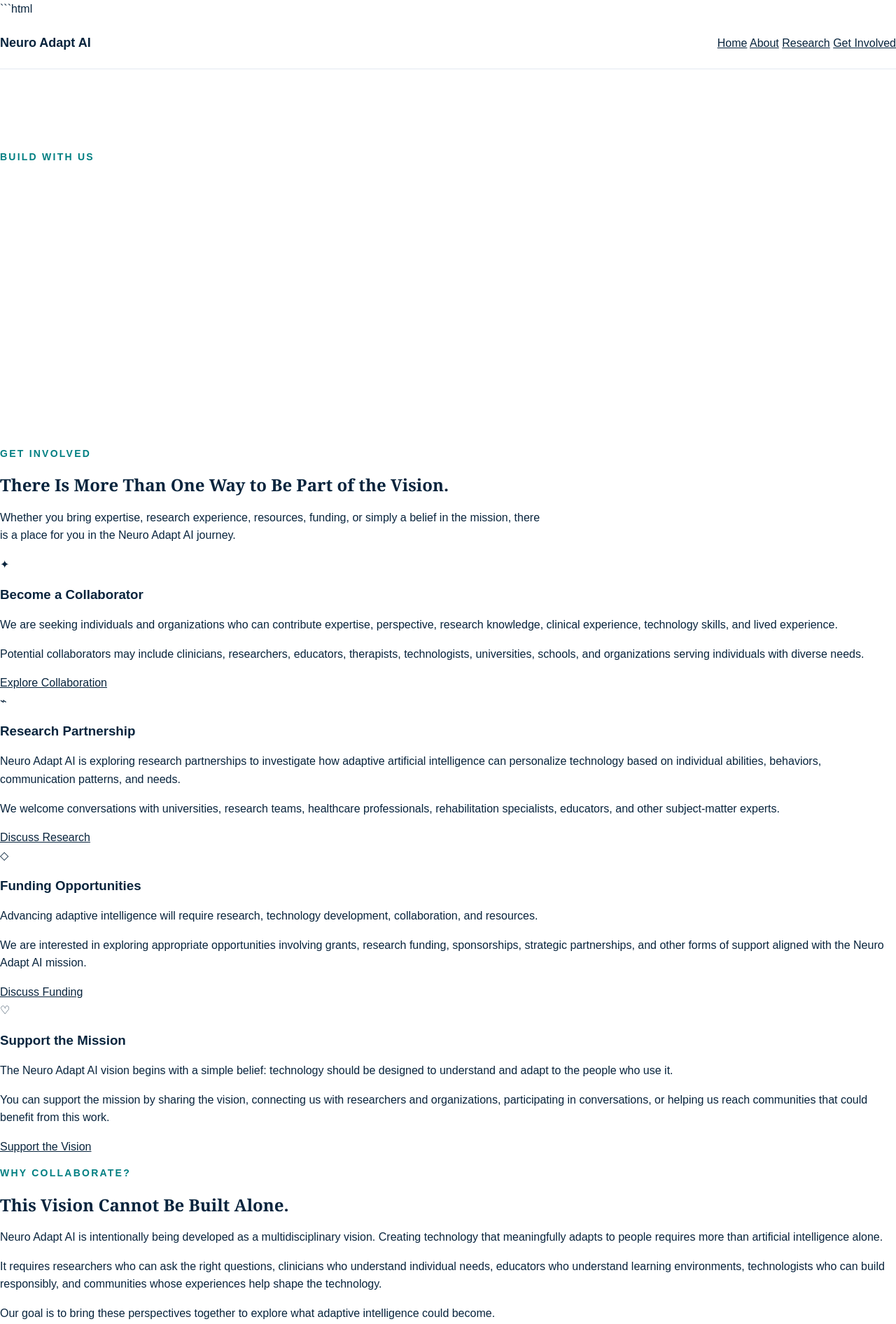
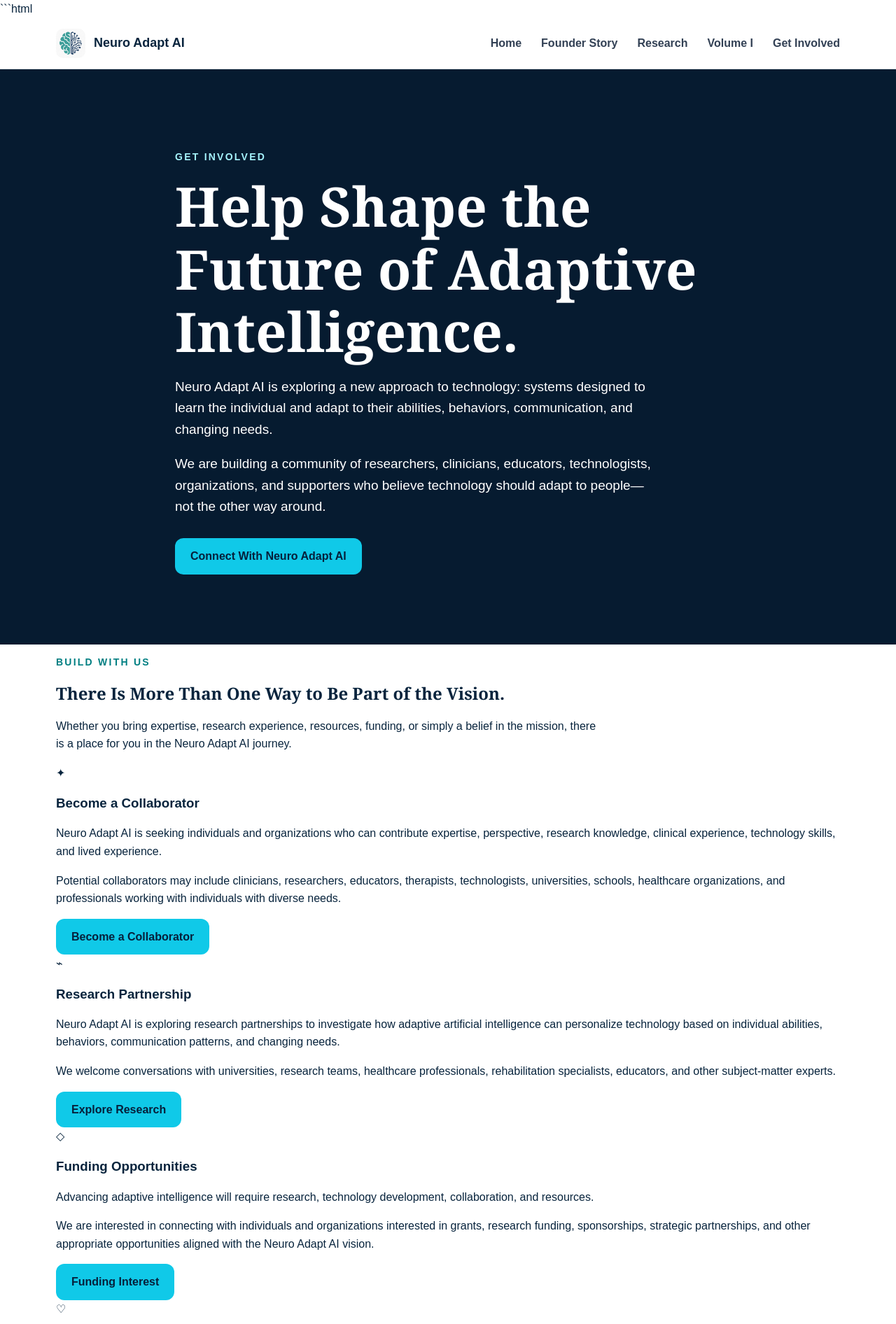
Before and after one commit to DesaraeMcnair/NeuroAdaptAi.github.io, a plain HTML site: page get-involved.html in a window 1280 px wide. Shown: the top 1892 px of the page at 70% size. Drawn offline with Linux system fonts and the light colour scheme.

Commit message:
Update navigation and hero section in get-involved.html
Refactor navigation and hero section for clarity and structure.

````diff
--- a/get-involved.html
+++ b/get-involved.html
@@ -7,7 +7,7 @@
 
     <title>Get Involved | Neuro Adapt AI</title>
 
-    <!-- Connects this page to your existing stylesheet -->
+    <!-- Your shared Neuro Adapt AI stylesheet -->
     <link rel="stylesheet" href="style.css">
 </head>
 
@@ -15,34 +15,70 @@
 
 <!-- =========================
      NAVIGATION
-    ========================== -->
+========================= -->
+
 <header class="site-header">
-        <nav class="navbar">
+
+    <div class="container navbar">
 
         <a href="index.html" class="logo">
-                Neuro Adapt AI
+            <img
+                src="images/logo.jpg"
+                alt="Neuro Adapt AI logo"
+            >
+            <span>Neuro Adapt AI</span>
         </a>
 
-            <div class="nav-links">
-                <a href="index.html">Home</a>
-                <a href="index.html#about">About</a>
-                <a href="index.html#research">Research</a>
-                <a href="get-involved.html" class="active">Get Involved</a>
+        <button
+            class="menu-button"
+            onclick="toggleMenu()"
+            aria-label="Open navigation menu"
+        >
+            ☰
+        </button>
+
+        <nav id="main-nav">
+
+            <a href="index.html">
+                Home
+            </a>
+
+            <a href="founder-story.html">
+                Founder Story
+            </a>
+
+            <a href="research.html">
+                Research
+            </a>
+
+            <a href="volume1.html">
+                Volume I
+            </a>
+
+            <a href="getinvolved.html" class="active">
+                Get Involved
+            </a>
+
+        </nav>
+
     </div>
 
-        </nav>
 </header>
 
 
 <!-- =========================
-         HERO SECTION
-    ========================== -->
+     HERO
+========================= -->
+
 <main>
 
-        <section class="hero-section">
-            <div class="hero-content">
+<section class="hero">
 
-                <p class="eyebrow">BUILD WITH US</p>
+    <div class="container hero-content">
+
+        <p class="eyebrow">
+            GET INVOLVED
+        </p>
 
         <h1>
             Help Shape the Future of
@@ -50,9 +86,9 @@
         </h1>
 
         <p class="hero-text">
-                    Neuro Adapt AI is developing a new approach to technology:
-                    systems designed to learn from the individual and adapt to
-                    their abilities, behaviors, communication, and changing needs.
+            Neuro Adapt AI is exploring a new approach to technology:
+            systems designed to learn the individual and adapt to their
+            abilities, behaviors, communication, and changing needs.
         </p>
 
         <p class="hero-text">
@@ -62,21 +98,41 @@
             other way around.
         </p>
 
+        <div class="button-group">
+
+            <a
+                href="https://forms.cloud.microsoft/r/7sJfTdnc1r"
+                class="button primary"
+                target="_blank"
+                rel="noopener noreferrer"
+            >
+                Connect With Neuro Adapt AI
+            </a>
+
         </div>
+
+    </div>
+
 </section>
 
 
 <!-- =========================
-             GET INVOLVED CARDS
-        ========================== -->
+     INVOLVEMENT OPTIONS
+========================= -->
+
 <section class="involvement-section">
 
+    <div class="container">
+
         <div class="section-heading">
-                <p class="eyebrow">GET INVOLVED</p>
+
+            <p class="eyebrow">
+                BUILD WITH US
+            </p>
 
             <h2>
-                    There Is More Than One Way to
-                    <span>Be Part of the Vision.</span>
+                There Is More Than One Way
+                <span>to Be Part of the Vision.</span>
             </h2>
 
             <p>
@@ -84,36 +140,49 @@
                 resources, funding, or simply a belief in the mission,
                 there is a place for you in the Neuro Adapt AI journey.
             </p>
+
         </div>
 
 
         <div class="involvement-grid">
 
+
             <!-- =========================
                  COLLABORATOR
             ========================== -->
+
             <article class="involvement-card">
 
-                    <div class="card-icon">✦</div>
+                <div class="card-icon">
+                    ✦
+                </div>
 
-                    <h3>Become a Collaborator</h3>
+                <h3>
+                    Become a Collaborator
+                </h3>
 
                 <p>
-                        We are seeking individuals and organizations who can
-                        contribute expertise, perspective, research knowledge,
-                        clinical experience, technology skills, and lived
-                        experience.
+                    Neuro Adapt AI is seeking individuals and organizations
+                    who can contribute expertise, perspective, research
+                    knowledge, clinical experience, technology skills,
+                    and lived experience.
                 </p>
 
                 <p>
                     Potential collaborators may include clinicians,
                     researchers, educators, therapists, technologists,
-                        universities, schools, and organizations serving
-                        individuals with diverse needs.
+                    universities, schools, healthcare organizations,
+                    and professionals working with individuals with
+                    diverse needs.
                 </p>
 
-                    <a href="#contact" class="card-button">
-                        Explore Collaboration
+                <a
+                    href="https://forms.cloud.microsoft/r/7sJfTdnc1r"
+                    class="button primary"
+                    target="_blank"
+                    rel="noopener noreferrer"
+                >
+                    Become a Collaborator
                 </a>
 
             </article>
@@ -122,27 +191,39 @@
             <!-- =========================
                  RESEARCH PARTNERSHIP
             ========================== -->
+
             <article class="involvement-card">
 
-                    <div class="card-icon">⌁</div>
+                <div class="card-icon">
+                    ⌁
+                </div>
 
-                    <h3>Research Partnership</h3>
+                <h3>
+                    Research Partnership
+                </h3>
 
                 <p>
-                        Neuro Adapt AI is exploring research partnerships to
-                        investigate how adaptive artificial intelligence can
-                        personalize technology based on individual abilities,
-                        behaviors, communication patterns, and needs.
+                    Neuro Adapt AI is exploring research partnerships
+                    to investigate how adaptive artificial intelligence
+                    can personalize technology based on individual
+                    abilities, behaviors, communication patterns,
+                    and changing needs.
                 </p>
 
                 <p>
-                        We welcome conversations with universities, research
-                        teams, healthcare professionals, rehabilitation
-                        specialists, educators, and other subject-matter experts.
+                    We welcome conversations with universities,
+                    research teams, healthcare professionals,
+                    rehabilitation specialists, educators, and
+                    other subject-matter experts.
                 </p>
 
-                    <a href="#contact" class="card-button">
-                        Discuss Research
+                <a
+                    href="https://forms.cloud.microsoft/r/7sJfTdnc1r"
+                    class="button primary"
+                    target="_blank"
+                    rel="noopener noreferrer"
+                >
+                    Explore Research
                 </a>
 
             </article>
@@ -151,26 +232,38 @@
             <!-- =========================
                  FUNDING
             ========================== -->
+
             <article class="involvement-card">
 
-                    <div class="card-icon">◇</div>
+                <div class="card-icon">
+                    ◇
+                </div>
 
-                    <h3>Funding Opportunities</h3>
+                <h3>
+                    Funding Opportunities
+                </h3>
 
                 <p>
-                        Advancing adaptive intelligence will require research,
-                        technology development, collaboration, and resources.
+                    Advancing adaptive intelligence will require
+                    research, technology development, collaboration,
+                    and resources.
                 </p>
 
                 <p>
-                        We are interested in exploring appropriate opportunities
-                        involving grants, research funding, sponsorships,
-                        strategic partnerships, and other forms of support
-                        aligned with the Neuro Adapt AI mission.
+                    We are interested in connecting with individuals
+                    and organizations interested in grants, research
+                    funding, sponsorships, strategic partnerships,
+                    and other appropriate opportunities aligned with
+                    the Neuro Adapt AI vision.
                 </p>
 
-                    <a href="#contact" class="card-button">
-                        Discuss Funding
+                <a
+                    href="https://forms.cloud.microsoft/r/7sJfTdnc1r"
+                    class="button primary"
+                    target="_blank"
+                    rel="noopener noreferrer"
+                >
+                    Funding Interest
                 </a>
 
             </article>
@@ -179,11 +272,16 @@
             <!-- =========================
                  SUPPORT THE MISSION
             ========================== -->
+
             <article class="involvement-card">
 
-                    <div class="card-icon">♡</div>
+                <div class="card-icon">
+                    ♡
+                </div>
 
-                    <h3>Support the Mission</h3>
+                <h3>
+                    Support the Mission
+                </h3>
 
                 <p>
                     The Neuro Adapt AI vision begins with a simple belief:
@@ -198,11 +296,18 @@
                     communities that could benefit from this work.
                 </p>
 
-                    <a href="#contact" class="card-button">
-                        Support the Vision
+                <a
+                    href="https://forms.cloud.microsoft/r/7sJfTdnc1r"
+                    class="button primary"
+                    target="_blank"
+                    rel="noopener noreferrer"
+                >
+                    Support the Mission
                 </a>
 
             </article>
+
+        </div>
 
     </div>
 
@@ -211,12 +316,15 @@
 
 <!-- =========================
      WHY COLLABORATE
-        ========================== -->
+========================= -->
+
 <section class="mission-section">
 
-            <div class="mission-content">
+    <div class="container mission-content">
 
-                <p class="eyebrow">WHY COLLABORATE?</p>
+        <p class="eyebrow">
+            WHY COLLABORATE?
+        </p>
 
         <h2>
             This Vision Cannot Be Built
@@ -226,21 +334,21 @@
         <p>
             Neuro Adapt AI is intentionally being developed as a
             multidisciplinary vision. Creating technology that
-                    meaningfully adapts to people requires more than artificial
-                    intelligence alone.
+            meaningfully adapts to people requires more than
+            artificial intelligence alone.
         </p>
 
         <p>
             It requires researchers who can ask the right questions,
-                    clinicians who understand individual needs, educators who
-                    understand learning environments, technologists who can
-                    build responsibly, and communities whose experiences help
-                    shape the technology.
+            clinicians who understand individual needs, educators
+            who understand learning environments, technologists
+            who can build responsibly, and communities whose
+            experiences can help shape the technology.
         </p>
 
         <p>
-                    Our goal is to bring these perspectives together to explore
-                    what adaptive intelligence could become.
+            Our goal is to bring these perspectives together to
+            explore what adaptive intelligence could become.
         </p>
 
     </div>
@@ -250,12 +358,17 @@
 
 <!-- =========================
      AREAS OF INTEREST
-        ========================== -->
+========================= -->
+
 <section class="areas-section">
+
+    <div class="container">
 
         <div class="section-heading">
 
-                <p class="eyebrow">AREAS OF INTEREST</p>
+            <p class="eyebrow">
+                AREAS OF INTEREST
+            </p>
 
             <h2>
                 Who We Hope to
@@ -267,53 +380,95 @@
 
         <div class="areas-grid">
 
+
             <div class="area-item">
-                    <h3>Research</h3>
+
+                <h3>
+                    Research
+                </h3>
+
                 <p>
-                        AI, machine learning, HCI, neuroscience, psychology,
-                        education, rehabilitation, and related research.
+                    AI, machine learning, HCI, neuroscience,
+                    psychology, education, rehabilitation,
+                    and related research.
                 </p>
+
             </div>
 
+
             <div class="area-item">
-                    <h3>Clinical</h3>
+
+                <h3>
+                    Clinical
+                </h3>
+
                 <p>
-                        Physicians, therapists, psychologists, speech-language
-                        professionals, rehabilitation specialists, and other
-                        healthcare professionals.
+                    Physicians, therapists, psychologists,
+                    speech-language professionals, rehabilitation
+                    specialists, and other healthcare professionals.
                 </p>
+
             </div>
 
+
             <div class="area-item">
-                    <h3>Education</h3>
+
+                <h3>
+                    Education
+                </h3>
+
                 <p>
-                        Educators, special education professionals, schools,
-                        universities, and learning organizations.
+                    Educators, special education professionals,
+                    schools, universities, and learning organizations.
                 </p>
+
             </div>
 
+
             <div class="area-item">
-                    <h3>Technology</h3>
+
+                <h3>
+                    Technology
+                </h3>
+
                 <p>
-                        AI/ML engineers, software developers, data scientists,
-                        UX/HCI professionals, and assistive technology experts.
+                    AI/ML engineers, software developers,
+                    data scientists, UX/HCI professionals,
+                    and assistive technology experts.
                 </p>
+
             </div>
 
+
             <div class="area-item">
-                    <h3>Organizations</h3>
+
+                <h3>
+                    Organizations
+                </h3>
+
                 <p>
-                        Healthcare systems, therapy organizations, nonprofits,
-                        community organizations, and mission-aligned companies.
+                    Healthcare systems, therapy organizations,
+                    nonprofits, community organizations,
+                    and mission-aligned companies.
                 </p>
+
             </div>
 
+
             <div class="area-item">
-                    <h3>Community</h3>
+
+                <h3>
+                    Community
+                </h3>
+
                 <p>
-                        Families, advocates, individuals with lived experience,
-                        and people who want to help shape more adaptive technology.
+                    Families, advocates, individuals with lived
+                    experience, and people who want to help shape
+                    more adaptive technology.
                 </p>
+
+            </div>
+
         </div>
 
     </div>
@@ -321,14 +476,18 @@
 </section>
 
 
+```html
 <!-- =========================
-             CONTACT SECTION
-        ========================== -->
+     INTEREST FORM / CONTACT
+========================= -->
+
 <section class="contact-section" id="contact">
 
-            <div class="contact-content">
+    <div class="container contact-content">
 
-                <p class="eyebrow">LET'S CONNECT</p>
+        <p class="eyebrow">
+            CONNECT WITH US
+        </p>
 
         <h2>
             Have an Idea?
@@ -336,21 +495,45 @@
         </h2>
 
         <p>
-                    If you are interested in collaborating, conducting research,
-                    exploring funding opportunities, or supporting the Neuro Adapt
-                    AI mission, we would like to hear from you.
+            Are you interested in collaborating, exploring research,
+            discussing funding opportunities, contributing expertise,
+            or supporting the Neuro Adapt AI mission?
         </p>
 
-                <!--
-                    Replace the email address below with your official
-                    Neuro Adapt AI email address when you create one.
-                -->
+        <p>
+            Complete our interest form or contact us directly.
+            We would love to learn more about you, your organization,
+            and how you may be able to contribute to the vision.
+        </p>
 
+        <div class="button-group">
+
+            <!-- Microsoft Forms -->
             <a
-                    href="mailto:hello@neuroadaptai.com"
-                    class="primary-button">
-                    Contact Neuro Adapt AI
+                href="https://forms.cloud.microsoft/r/7sJfTdnc1r"
+                class="button primary"
+                target="_blank"
+                rel="noopener noreferrer"
+            >
+                Neuro Adapt AI Interest Form
             </a>
+
+            <!-- Email -->
+            <a
+                href="mailto:Neuroadaptai@outlook.com"
+                class="button secondary"
+            >
+                Email Neuro Adapt AI
+            </a>
+
+        </div>
+
+        <p class="contact-email">
+            <strong>Email:</strong>
+            <a href="mailto:Neuroadaptai@outlook.com">
+                Neuroadaptai@outlook.com
+            </a>
+        </p>
 
     </div>
 
@@ -361,45 +544,89 @@
 
 <!-- =========================
      FOOTER
-    ========================== -->
+========================= -->
+
 <footer class="site-footer">
 
-        <div class="footer-content">
+    <div class="container footer-content">
 
         <div>
-                <h3>Neuro Adapt AI</h3>
+
+            <h3>
+                Neuro Adapt AI
+            </h3>
 
             <p>
                 Building technology that learns the individual
                 and adapts to the person.
             </p>
+
         </div>
+
 
         <div class="footer-links">
 
-                <a href="index.html">Home</a>
-                <a href="index.html#research">Research</a>
-                <a href="get-involved.html">Get Involved</a>
-                <a href="#contact">Contact</a>
+            <a href="index.html">
+                Home
+            </a>
+
+            <a href="founder-story.html">
+                Founder Story
+            </a>
+
+            <a href="research.html">
+                Research
+            </a>
+
+            <a href="volume1.html">
+                Volume I
+            </a>
+
+            <a href="getinvolved.html">
+                Get Involved
+            </a>
 
         </div>
 
     </div>
 
-        <div class="footer-bottom">
+
+    <div class="container footer-bottom">
 
         <p>
             © 2026 Neuro Adapt AI. All rights reserved.
         </p>
 
         <p>
-                Research & Development
+            Research &amp; Development
         </p>
 
     </div>
 
 </footer>
 
+
+<!-- =========================
+     MOBILE MENU SCRIPT
+========================= -->
+
+<script>
+
+function toggleMenu() {
+
+    const nav = document.getElementById("main-nav");
+
+    nav.classList.toggle("open");
+
+}
+
+</script>
+
 </body>
 </html>
 ```
+
+
+</body>
+</html>
+```
````
Lines whose indentation alone changed are shown as unchanged.
